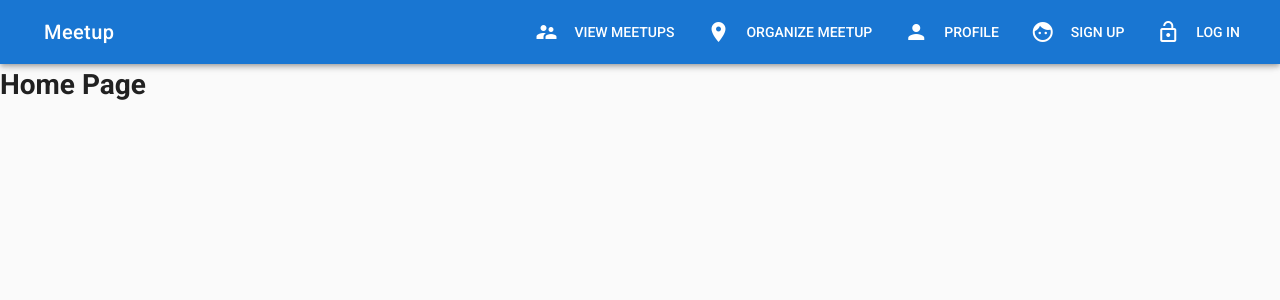
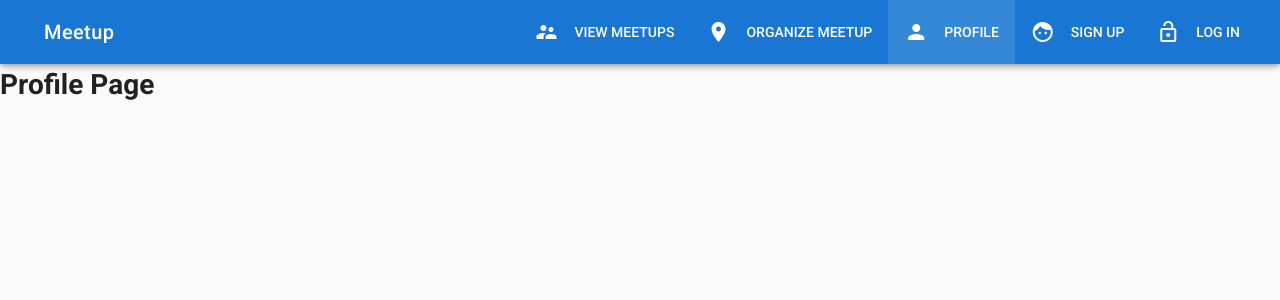
Before and after one commit to asakasamo/DevMeetup, a Vue app: page /profile in a window 1280 px wide. Shown: the top 300 px of the page. Built offline with nearby package versions, Linux system fonts and the light colour scheme.

Commit message:
Create the components and add the routes for all the pages - Point all the navigation links to their respective routes

```diff
--- a/src/App.vue
+++ b/src/App.vue
@@ -1,9 +1,13 @@
 <template>
    <v-app>
       <!-- Navigation Drawer -->
-      <v-navigation-drawer v-model="sideNav" absolute disable-resize-watcher>
+      <v-navigation-drawer v-model="sideNav" temporary absolute disable-resize-watcher>
          <v-list>
-            <v-list-tile v-for="item in menuItems" :key="item.title" @click="() => null">
+            <v-list-tile
+               v-for="item in menuItems"
+               :key="item.title"
+               router
+               :to="item.link">
                <v-list-tile-action>
                   <v-icon>{{ item.icon }}</v-icon>
                </v-list-tile-action>
@@ -22,12 +26,22 @@
             >
          </v-toolbar-side-icon>
 
-         <v-toolbar-title>Meetup</v-toolbar-title>
+         <v-toolbar-title>
+            <router-link to="/" tag="span" style="cursor: pointer">
+               Meetup
+            </router-link>
+         </v-toolbar-title>
 
          <v-spacer></v-spacer>
 
          <v-toolbar-items class="hidden-xs-only">
-            <v-btn flat v-for="item in menuItems" :key="item.title">
+            <v-btn
+               flat
+               v-for="item in menuItems"
+               :key="item.title"
+               router
+               :to="item.link"
+               >
                <v-icon left>{{ item.icon }}</v-icon>
                {{ item.title }}
             </v-btn>
@@ -45,11 +59,15 @@ export default {
       return {
          sideNav: false,
          menuItems: [
-            { icon: "supervisor_account", title: "View Meetups" },
-            { icon: "room", title: "Organize Meetup" },
-            { icon: "person", title: "Profile" },
-            { icon: "face", title: "Sign up" },
-            { icon: "lock_open", title: "Log in" }
+            {
+               icon: "supervisor_account",
+               title: "View Meetups",
+               link: "/meetups"
+            },
+            { icon: "room", title: "Organize Meetup", link: "/meetup/new" },
+            { icon: "person", title: "Profile", link: "/profile" },
+            { icon: "face", title: "Sign up", link: "/signup" },
+            { icon: "lock_open", title: "Log in", link: "/login" }
          ]
       };
    },
--- a/src/components/Meetup/CreateMeetup.vue
+++ b/src/components/Meetup/CreateMeetup.vue
@@ -0,0 +1,3 @@
+<template>
+   <h1>Create Meetup Page</h1>
+</template>
--- a/src/components/Meetup/Meetups.vue
+++ b/src/components/Meetup/Meetups.vue
@@ -0,0 +1,3 @@
+<template>
+   <h1>Meetups Page</h1>
+</template>
--- /dev/null
+++ b/src/components/User/Login.vue
@@ -0,0 +1,3 @@
+<template>
+   <h1>Login Page</h1>
+</template>
--- /dev/null
+++ b/src/components/User/Profile.vue
@@ -0,0 +1,5 @@
+<template>
+   <div>
+      <h1>Profile Page</h1>
+   </div>
+</template>
--- /dev/null
+++ b/src/components/User/Signup.vue
@@ -0,0 +1,5 @@
+<template>
+   <div>
+      <h1>Signup Page</h1>
+   </div>
+</template>
--- a/src/router/index.js
+++ b/src/router/index.js
@@ -1,6 +1,11 @@
 import Vue from "vue";
 import Router from "vue-router";
 import Home from "@/components/Home";
+import Meetups from "@/components/Meetup/Meetups";
+import CreateMeetup from "@/components/Meetup/CreateMeetup";
+import Profile from "@/components/User/Profile";
+import Login from "@/components/User/Login";
+import Signup from "@/components/User/Signup";
 
 Vue.use(Router);
 
@@ -10,6 +15,32 @@ export default new Router({
          path: "/",
          name: "Home",
          component: Home
+      },
+      {
+         path: "/meetups",
+         name: "Meetups",
+         component: Meetups
+      },
+      {
+         path: "/meetup/new",
+         name: "CreateMeetup",
+         component: CreateMeetup
+      },
+      {
+         path: "/profile",
+         name: "Profile",
+         component: Profile
+      },
+      {
+         path: "/login",
+         name: "Login",
+         component: Login
+      },
+      {
+         path: "/signup",
+         name: "Signup",
+         component: Signup
       }
-   ]
+   ],
+   mode: "history"
 });
```
Also changed, not shown: notes.txt (deleted), 1 other file (tests, documents, lock files or other folders).
